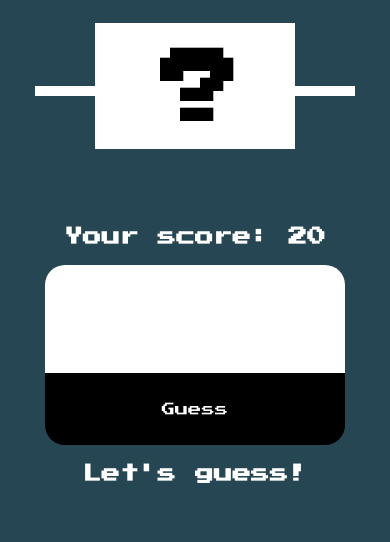
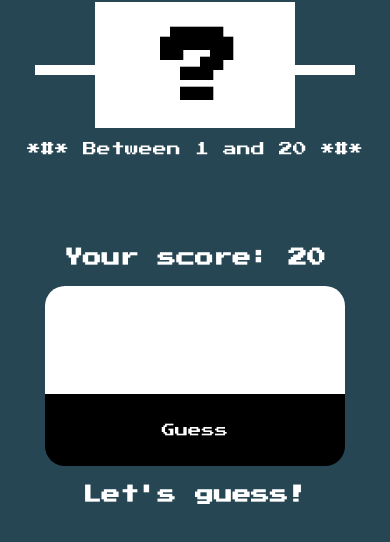
Before and after one commit to darioc25/guess_the_number_project, a plain HTML site: page index.html in a window 390 px wide. Shown: the part 216-758 px from the top of the page. Drawn offline with Linux system fonts and the light colour scheme.

Commit message:
Addend info for the number range

```diff
--- a/index.html
+++ b/index.html
@@ -24,6 +24,7 @@
         <section class="header-section">
             <h1 class="main-title">Guess The Number</h1>
             <h3 class="secret-number">?</h3>
+            <p class="range-info">*#* Between 1 and 20 *#*</p>
         </section>
 
         <!-- Game Field -->
--- a/style.css
+++ b/style.css
@@ -82,6 +82,10 @@ body{
     height: 10px;
     background-color: white;
     left: -200px;
+}
+
+.range-info{
+    color: white;
 }
 
 .game-field{
@@ -176,6 +180,10 @@ body{
         left: 100%;
     }
 
+    .range-info{
+        font-size: 14px;
+    }
+
     .game-field{
         margin-top: 60px;
     }
```
